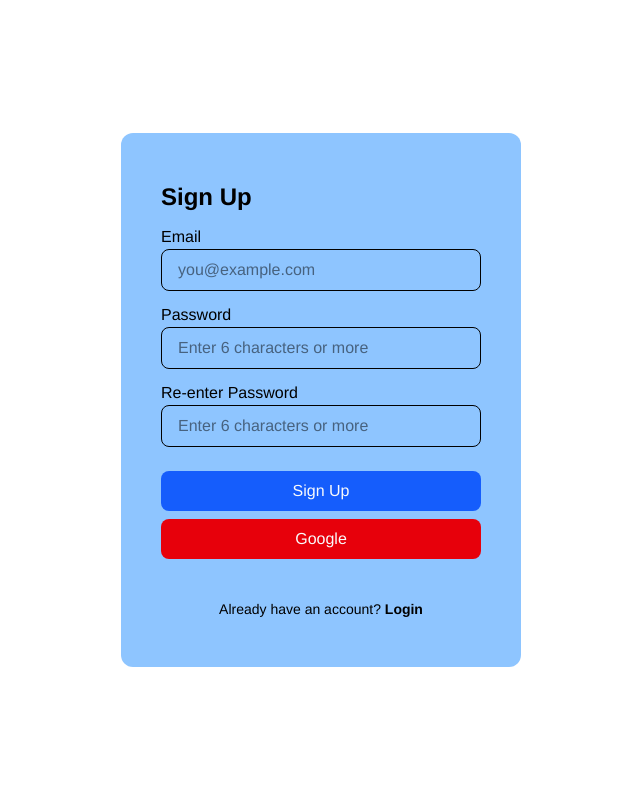
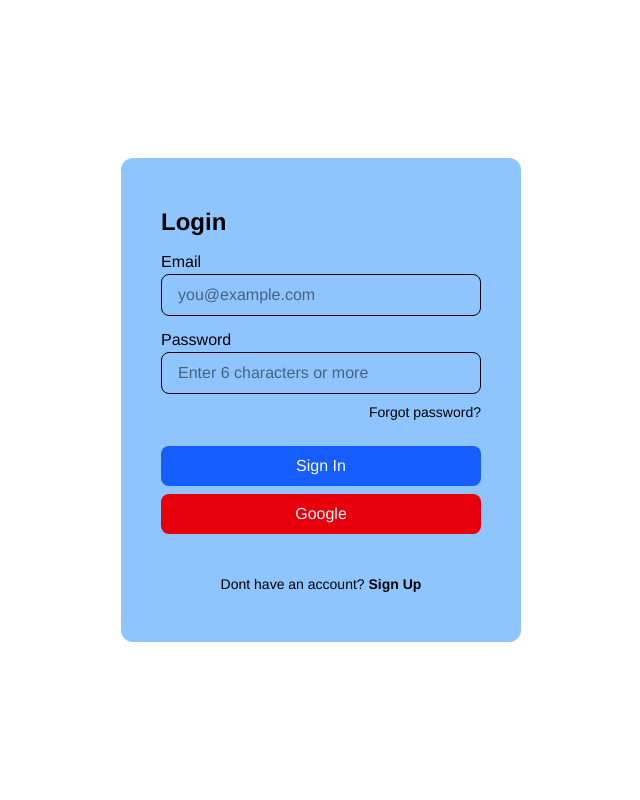
Before and after one commit to JamesBillate/LunasExpress, a Next.js app in the folder lunas-express/: page / in a window 1280 px wide. Shown: the top 800 px of the page, without its empty margins (319-959 px from the left). Built offline with nearby package versions, Linux system fonts and the light colour scheme.

Commit message:
useStates Addition and Routing test

```diff
--- a/lunas-express/src/app/auth_components/AuthFields.jsx
+++ b/lunas-express/src/app/auth_components/AuthFields.jsx
@@ -1,4 +1,10 @@
-export default function EntryField({ type, label, placeholder }) {
+export default function EntryField({
+  type,
+  label,
+  placeholder,
+  onChange,
+  value,
+}) {
   return (
     <>
       <label className="mt-3">{label}</label>
@@ -6,6 +12,8 @@ export default function EntryField({ type, label, placeholder }) {
         className="border-1 pl-4 py-2 pr-5 rounded-lg text-md w-[100%]"
         placeholder={placeholder}
         type={type}
+        onChange={onChange}
+        value={value}
       />
     </>
   );
--- a/lunas-express/src/app/auth_components/AuthForm.jsx
+++ b/lunas-express/src/app/auth_components/AuthForm.jsx
@@ -1,38 +1,56 @@
+import { useRouter } from "next/navigation";
+import { routes } from "../routes";
+
 import EntryField, { Button } from "./AuthFields";
 
-export default function AuthForm({ title, buttonText, authMode }) {
+export default function AuthForm({ title, buttonText, authMode, formState }) {
+  const router = useRouter();
+  //This is the main component for the AuthForm in Login, Signup and Forgot Password
   return (
     <>
       <div className="flex justify-center items-center h-screen">
         <div className="px-10 py-12 bg-blue-300 w-[25rem] rounded-xl">
           <form className="grid">
             <h1 className="text-2xl font-bold">{title}</h1>
+            {/* Login and Signup Username */}
             {authMode === "login" || authMode === "signup" ? (
               <EntryField
                 type="text"
                 label="Email"
                 placeholder="you@example.com"
+                onChange={(e) => formState.setEmail(e.target.value)}
+                value={formState.email}
               />
             ) : (
               ""
             )}
+            {/* Regular Password Field for all AuthForms */}
             <EntryField
               type="password"
               label="Password"
               placeholder="Enter 6 characters or more"
+              onChange={(e) => formState.setPassword(e.target.value)}
+              value={formState.password}
             />
+            {/* For Signup and Forgot Password */}
             {authMode === "signup" || authMode === "forgotpw" ? (
               <EntryField
                 type="password"
                 label="Re-enter Password"
                 placeholder="Enter 6 characters or more"
+                onChange={(e) => formState.setReEnterPassword(e.target.value)}
+                value={formState.reEnterPassword}
               />
             ) : (
               ""
             )}
+            {/* For Login AuthForm */}
             {authMode === "login" && (
               <div className="mt-2 text-right text-sm cursor-pointer">
-                <span>Forgot password?</span>
+                <a onClick={() => router.push(routes.ForgotPW)}>
+                  {" "}
+                  Forgot password?
+                </a>
               </div>
             )}
             <div className="p-2"></div>
@@ -42,16 +60,29 @@ export default function AuthForm({ title, buttonText, authMode }) {
             ) : (
               ""
             )}
+            {/* For SignUp AuthForm */}
             {authMode === "signup" && (
               <div className="mt-10 text-center text-sm">
                 Already have an account?
-                <span className="font-semibold cursor-pointer"> Login</span>
+                <a
+                  className="font-semibold cursor-pointer"
+                  onClick={() => router.push(routes.Login)}
+                >
+                  {" "}
+                  Log In
+                </a>
               </div>
             )}
             {authMode === "login" && (
               <div className="mt-10 text-center text-sm">
                 Dont have an account?
-                <span className="font-semibold cursor-pointer"> Sign Up</span>
+                <a
+                  className="font-semibold cursor-pointer"
+                  onClick={() => router.push(routes.SignUp)}
+                >
+                  {" "}
+                  Sign Up
+                </a>
               </div>
             )}
           </form>
--- a/lunas-express/src/app/auth_components/ForgotPW.jsx
+++ b/lunas-express/src/app/auth_components/ForgotPW.jsx
@@ -1,12 +1,28 @@
+"use client";
+
 import AuthForm from "./AuthForm";
+import { useState } from "react";
 
 export default function ForgotPW() {
+  const [password, setPassword] = useState("");
+  const [reEnterPassword, setReEnterPassword] = useState("");
+
+  const forgotPWState = {
+    password,
+    setPassword,
+    reEnterPassword,
+    setReEnterPassword,
+  };
+
+  //Forgot PW Firebase must be here
+
   return (
     <>
       <AuthForm
         title="Forgot Password"
         buttonText="Submit"
         authMode="forgotpw"
+        formState={forgotPWState}
       />
     </>
   );
--- a/lunas-express/src/app/auth_components/Login.jsx
+++ b/lunas-express/src/app/auth_components/Login.jsx
@@ -1,9 +1,29 @@
+"use client";
+
 import AuthForm from "./AuthForm";
+import { useState } from "react";
 
 export default function Login() {
+  const [email, setEmail] = useState("");
+  const [password, setPassword] = useState("");
+
+  const loginState = {
+    email,
+    setEmail,
+    password,
+    setPassword,
+  };
+
+  //Login Firebase must be here
+
   return (
     <>
-      <AuthForm title="Login" buttonText="Sign In" authMode="login" />
+      <AuthForm
+        title="Login"
+        buttonText="Sign In"
+        authMode="login"
+        formState={loginState}
+      />
     </>
   );
 }
--- a/lunas-express/src/app/auth_components/SignUp.jsx
+++ b/lunas-express/src/app/auth_components/SignUp.jsx
@@ -1,9 +1,32 @@
+"use client";
+
 import AuthForm from "./AuthForm";
+import { useState } from "react";
 
 export default function SignUp() {
+  const [email, setEmail] = useState("");
+  const [password, setPassword] = useState("");
+  const [reEnterPassword, setReEnterPassword] = useState("");
+
+  const signupState = {
+    email,
+    setEmail,
+    password,
+    setPassword,
+    reEnterPassword,
+    setReEnterPassword,
+  };
+
+  //Sign Up Firebase must be here
+
   return (
     <>
-      <AuthForm title="Sign Up" buttonText="Sign Up" authMode="signup" />
+      <AuthForm
+        title="Sign Up"
+        buttonText="Sign Up"
+        authMode="signup"
+        formState={signupState}
+      />
     </>
   );
 }
--- a/lunas-express/src/app/page.jsx
+++ b/lunas-express/src/app/page.jsx
@@ -5,9 +5,7 @@ import ForgotPW from "./auth_components/ForgotPW.jsx";
 export default function Home() {
   return (
     <>
-      <SignUp />
       <Login />
-      <ForgotPW />
     </>
   );
 }
--- /dev/null
+++ b/lunas-express/src/app/routes.jsx
@@ -0,0 +1,11 @@
+import ForgotPW from "../app/auth_components/ForgotPW";
+import Login from "../app/auth_components/Login";
+import SignUp from "../app/auth_components/Signup";
+import Home from "../app/page";
+
+export const routes = {
+  Home: "/",
+  Login: "/Login",
+  SignUp: "/Signup",
+  ForgotPW: "/ForgotPW",
+};
```
